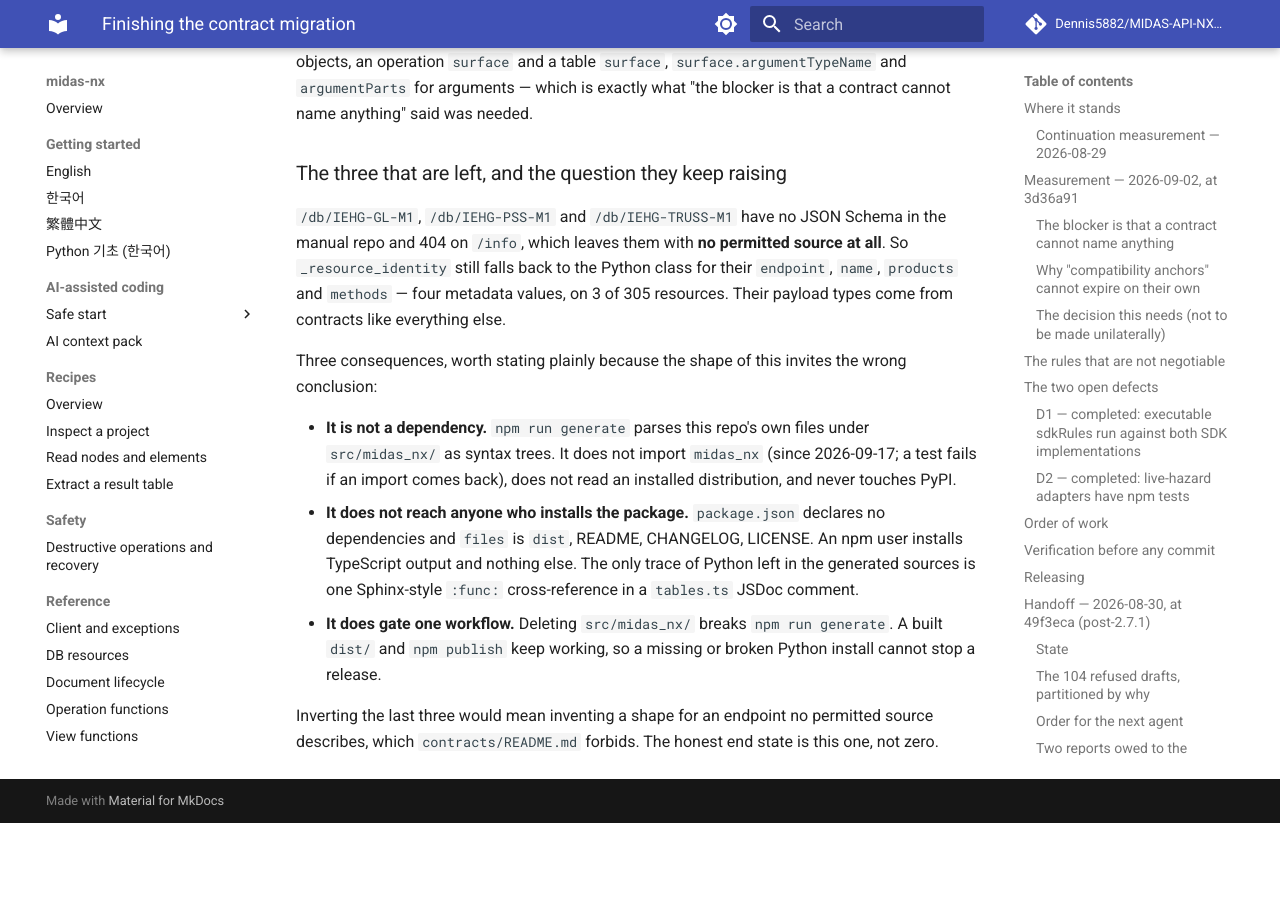
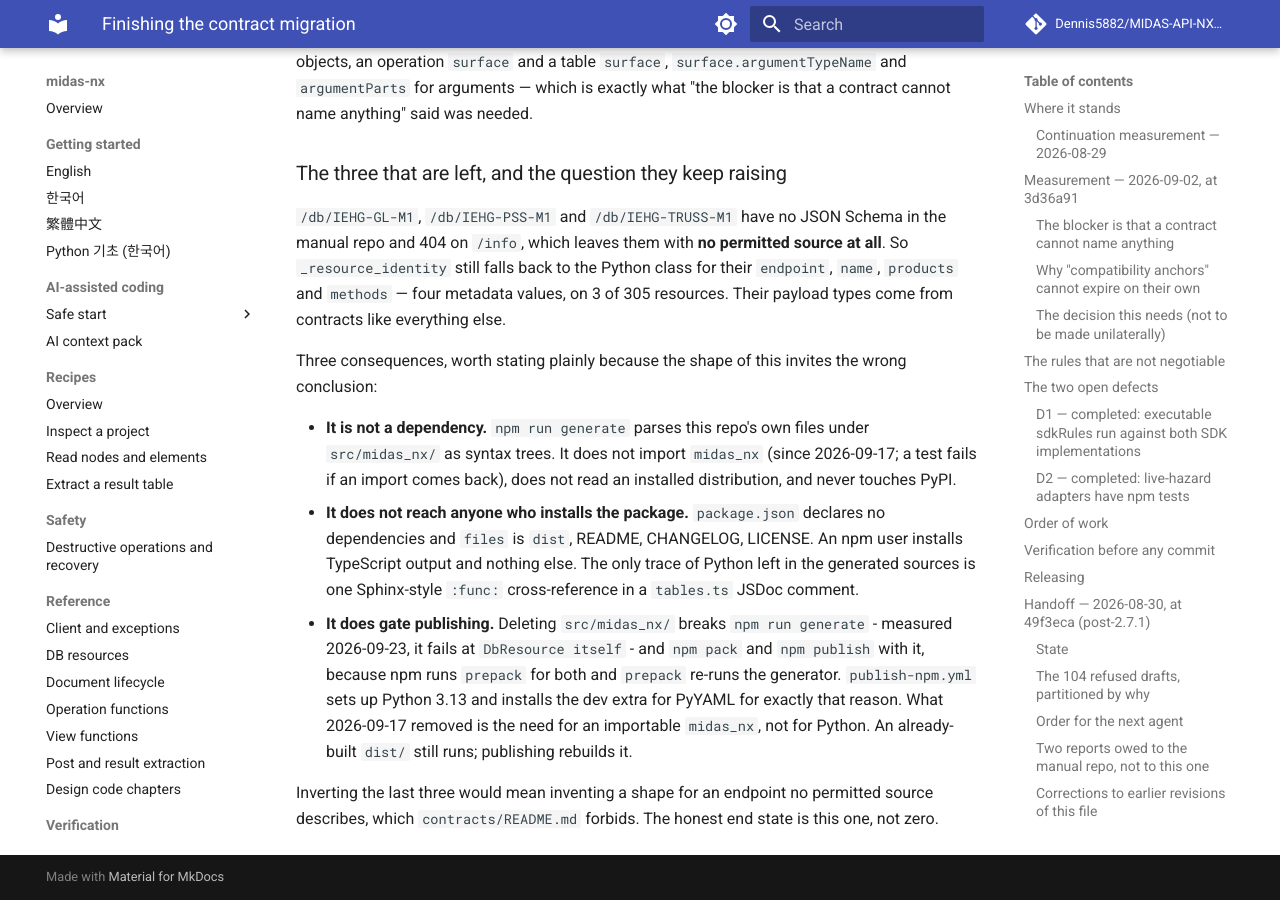
Before and after one commit to Dennis5882/MIDAS-API-NX-SDK, an MkDocs documentation site: the page built from docs/contract_migration_brief.md, in a window 1280 px wide and 900 px high, scrolled down 21900 px. Built offline with MkDocs 1.6.1 and Material for MkDocs 9.7.7, drawn with Linux system fonts in a browser that asks for light colours; comment, search, counter and statistics services are not loaded; before the commit the page ends 22723 px from its top, so only the background shows below that.

Commit message:
docs: correct the claim that npm publishing does not need Python
Four documents said a missing or broken Python install could not stop an npm
release, and that a built dist/ and npm publish were unaffected by the Python
source tree. That is wrong, and I made it worse this morning by rewording the
sentence rather than testing it.

What npm actually does: `prepack` is `npm run generate && clean && typecheck
&& test && build`, and `generate` is `python ../../scripts/
generate_typescript_sdk.py`. npm runs `prepack` for `npm pack` and for
`npm publish` alike - visible in `npm pack --dry-run`, which prints the whole
prepack chain before the file list. So publishing shells out to Python and
rebuilds dist/ from the repository's own source tree every time.

publish-npm.yml has known this all along: it sets up Python 3.13 and runs
`pip install -e ".[dev]"`, with a comment saying generation needs PyYAML to
read the safety rules out of contracts/ and refuses to run without it.

Measured rather than reasoned: pointing the generator's PYTHON_SRC at an empty
directory and calling main() fails with `_Unresolved: DbResource itself`. The
IEHG trio's resource identity is read from that tree, so the tree is load
bearing for generation, and generation is load bearing for publishing.

What 2026-09-17 actually removed is narrower and still true: the generator no
longer imports `midas_nx`, so an importable install is not required - an
interpreter, PyYAML and the source files are. The claims that do survive
unqualified are the ones about users: the published package declares no
dependencies, ships dist/ alone, and 0 of 751 generated types come from
Python. Nobody installing from npm touches Python or PyPI.

Co-Authored-By: Claude Opus 5 <noreply@anthropic.com>

```diff
--- a/docs/contract_migration_brief.md
+++ b/docs/contract_migration_brief.md
@@ -892,9 +892,13 @@ wrong conclusion:
   installs TypeScript output and nothing else. The only trace of Python left in
   the generated sources is one Sphinx-style `:func:` cross-reference in a
   `tables.ts` JSDoc comment.
-- **It does gate one workflow.** Deleting `src/midas_nx/` breaks
-  `npm run generate`. A built `dist/` and `npm publish` keep working, so a
-  missing or broken Python install cannot stop a release.
+- **It does gate publishing.** Deleting `src/midas_nx/` breaks
+  `npm run generate` - measured 2026-09-23, it fails at `DbResource itself` -
+  and `npm pack` and `npm publish` with it, because npm runs `prepack` for
+  both and `prepack` re-runs the generator. `publish-npm.yml` sets up Python
+  3.13 and installs the dev extra for PyYAML for exactly that reason. What
+  2026-09-17 removed is the need for an importable `midas_nx`, not for
+  Python. An already-built `dist/` still runs; publishing rebuilds it.
 
 Inverting the last three would mean inventing a shape for an endpoint no
 permitted source describes, which `contracts/README.md` forbids. The honest end
```
Also changed, not shown: CLAUDE.md (+7 -2 lines), contracts/README.md (+3 -1 lines), 1 other file.
